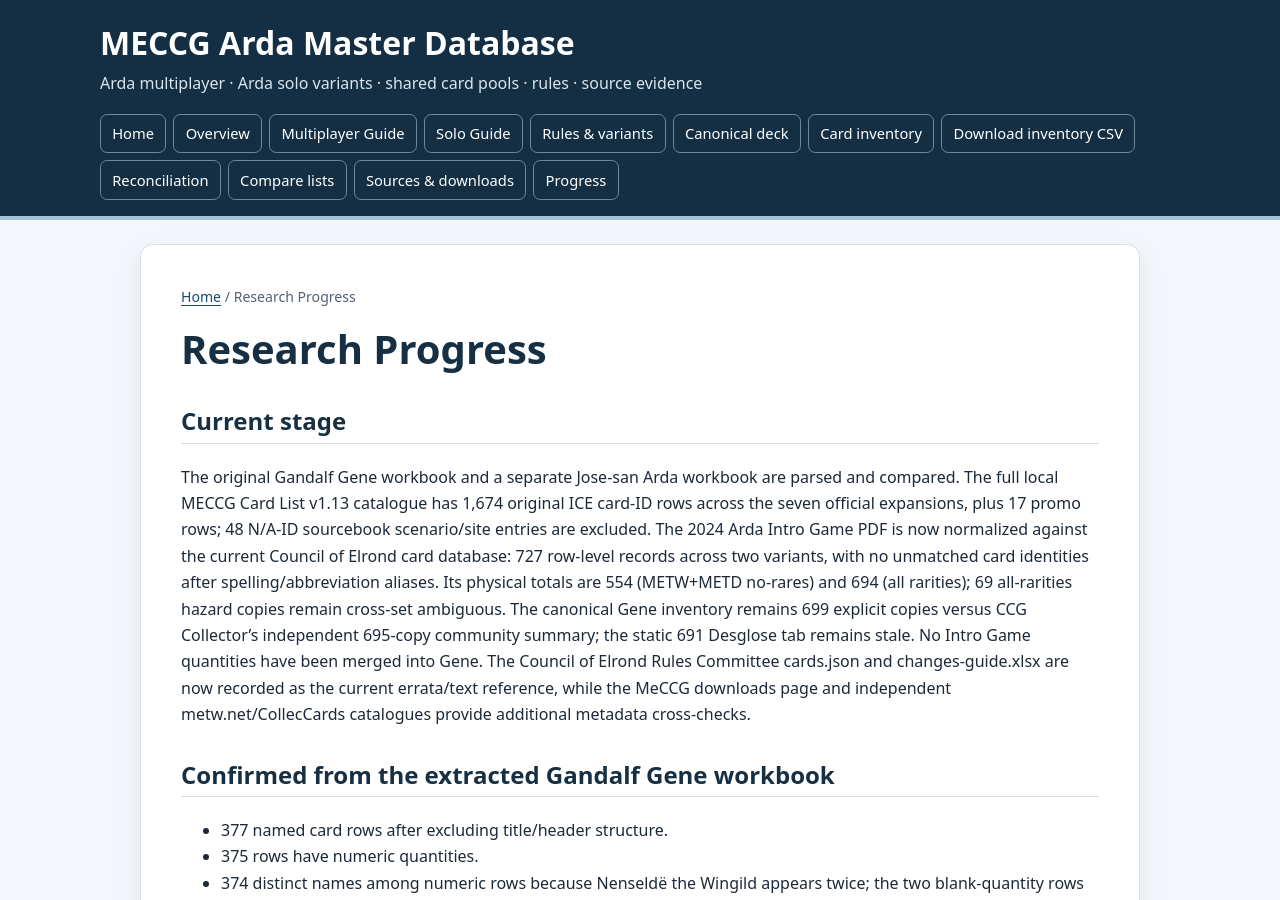
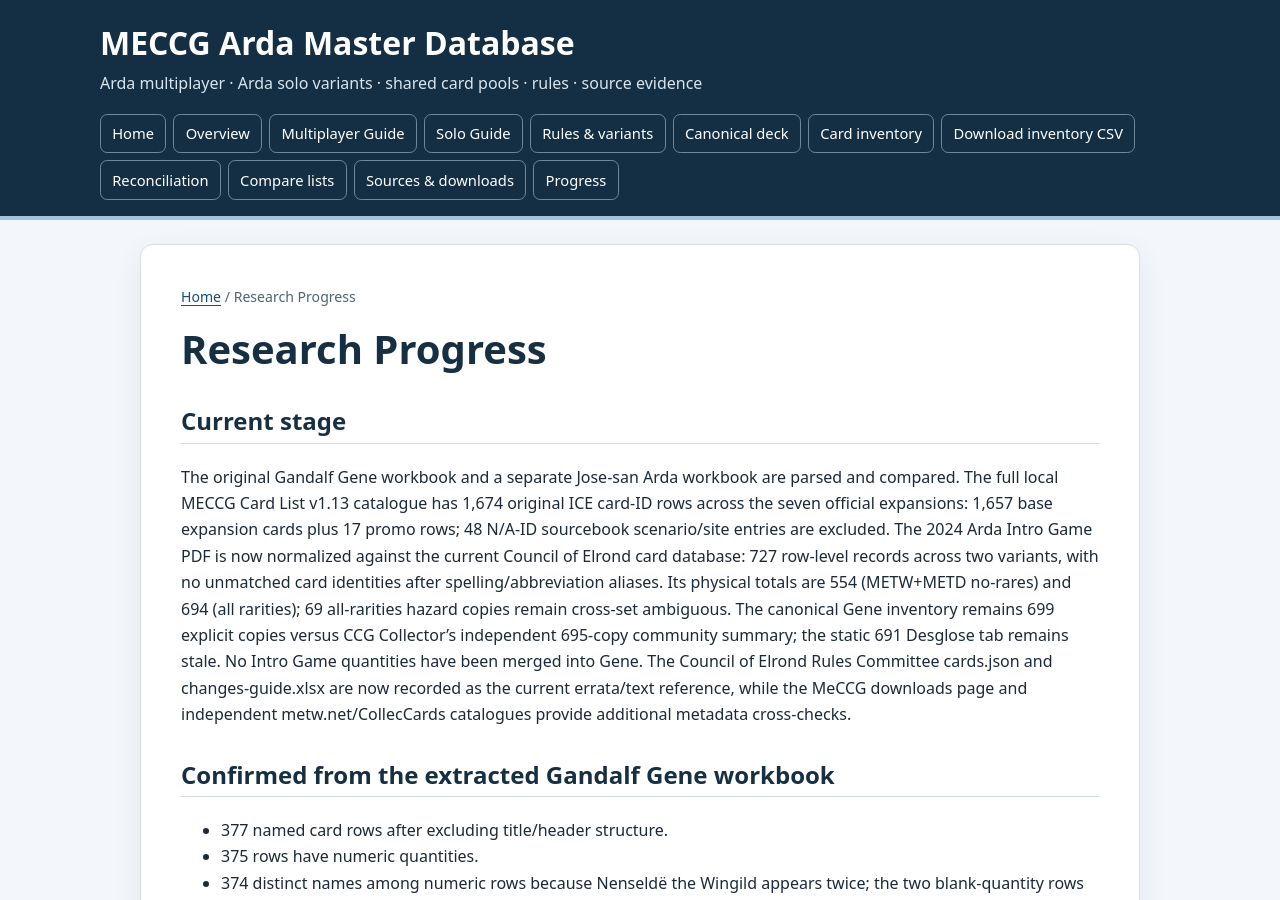
Before and after one commit to JamSpot/meccg-arda-master-database, a Jekyll site: the page built from docs/research-progress.md, in a window 1280 px wide and 900 px high. Built offline with Jekyll 4.4.1, drawn with Linux system fonts in a browser that asks for light colours; our own code applies the rules of GitHub Pages for plain Markdown files.

Commit message:
Clarify v1.13 base and promo row totals

```diff
--- a/docs/research-progress.md
+++ b/docs/research-progress.md
@@ -1,7 +1,7 @@
 # Research Progress
 
 ## Current stage
-The original Gandalf Gene workbook and a separate Jose-san Arda workbook are parsed and compared. The full local MECCG Card List v1.13 catalogue has 1,674 original ICE card-ID rows across the seven official expansions, plus 17 promo rows; 48 N/A-ID sourcebook scenario/site entries are excluded. The 2024 Arda Intro Game PDF is now normalized against the current Council of Elrond card database: 727 row-level records across two variants, with no unmatched card identities after spelling/abbreviation aliases. Its physical totals are 554 (METW+METD no-rares) and 694 (all rarities); 69 all-rarities hazard copies remain cross-set ambiguous. The canonical Gene inventory remains 699 explicit copies versus CCG Collector's independent 695-copy community summary; the static 691 Desglose tab remains stale. No Intro Game quantities have been merged into Gene. The Council of Elrond Rules Committee cards.json and changes-guide.xlsx are now recorded as the current errata/text reference, while the MeCCG downloads page and independent metw.net/CollecCards catalogues provide additional metadata cross-checks.
+The original Gandalf Gene workbook and a separate Jose-san Arda workbook are parsed and compared. The full local MECCG Card List v1.13 catalogue has 1,674 original ICE card-ID rows across the seven official expansions: 1,657 base expansion cards plus 17 promo rows; 48 N/A-ID sourcebook scenario/site entries are excluded. The 2024 Arda Intro Game PDF is now normalized against the current Council of Elrond card database: 727 row-level records across two variants, with no unmatched card identities after spelling/abbreviation aliases. Its physical totals are 554 (METW+METD no-rares) and 694 (all rarities); 69 all-rarities hazard copies remain cross-set ambiguous. The canonical Gene inventory remains 699 explicit copies versus CCG Collector's independent 695-copy community summary; the static 691 Desglose tab remains stale. No Intro Game quantities have been merged into Gene. The Council of Elrond Rules Committee cards.json and changes-guide.xlsx are now recorded as the current errata/text reference, while the MeCCG downloads page and independent metw.net/CollecCards catalogues provide additional metadata cross-checks.
 
 ## Confirmed from the extracted Gandalf Gene workbook
 - 377 named card rows after excluding title/header structure.
```
